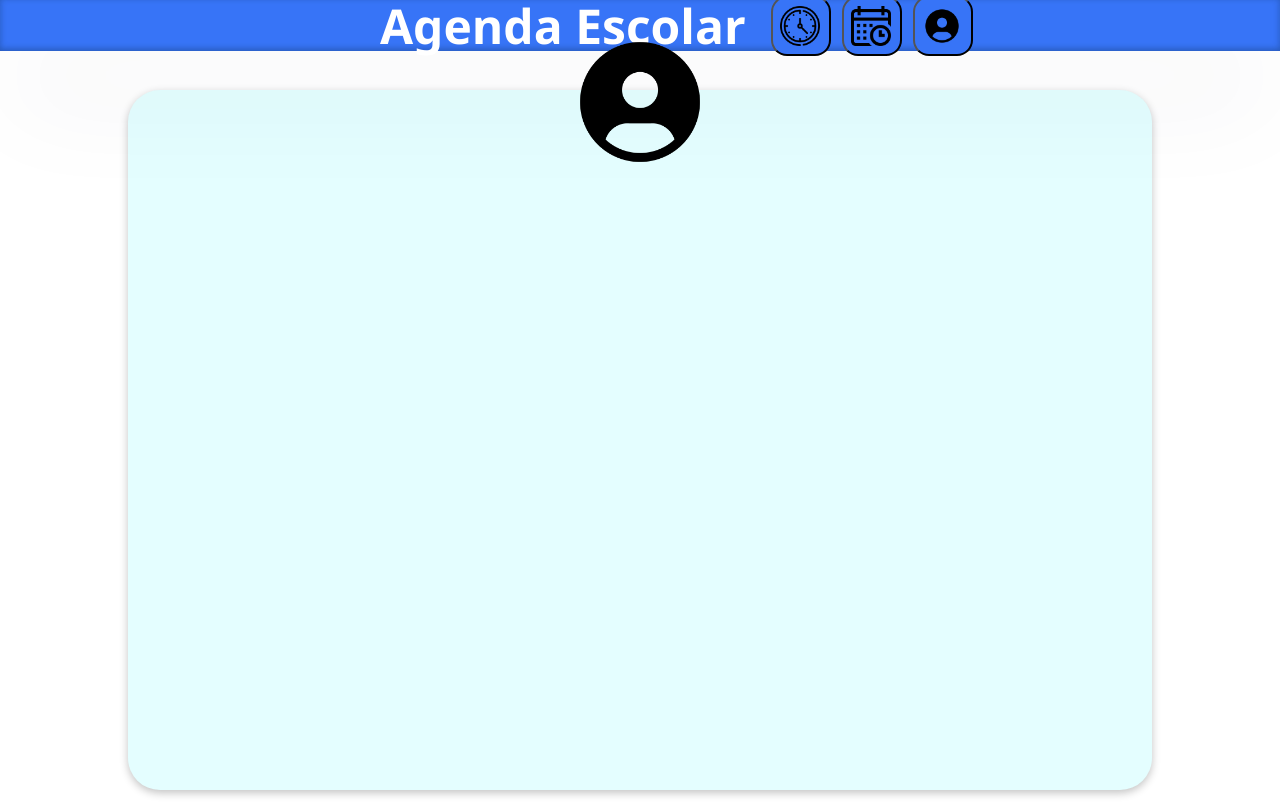
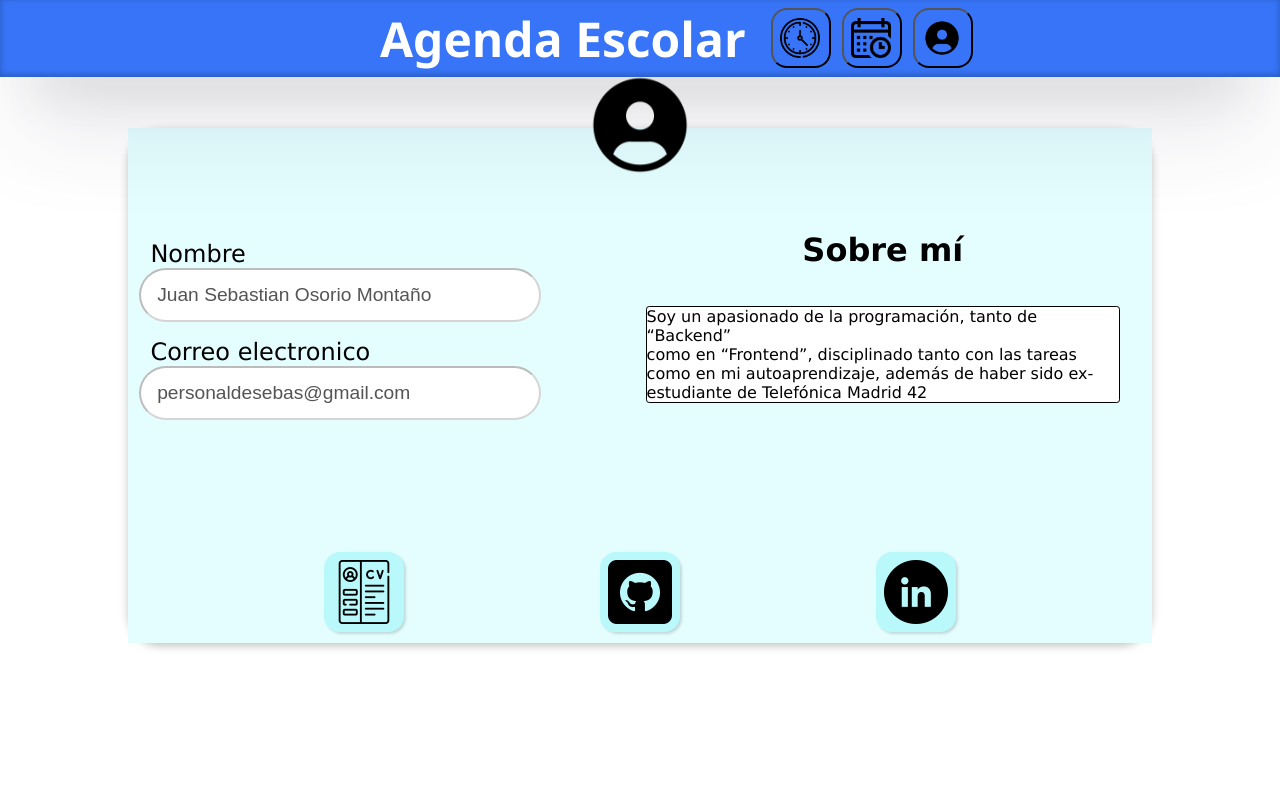
Before and after one commit to SebasTechMad/EjerciciosInterfacse, a plain HTML site: page agenda-escolar/formulario.html in a window 1280 px wide. Drawn offline with Linux system fonts and the light colour scheme.

Commit message:
subida definitiva

```diff
--- a/agenda-escolar/formulario.html
+++ b/agenda-escolar/formulario.html
@@ -11,26 +11,45 @@
             <div class="title">
                 <h2 class="title-text">Agenda Escolar</h2>
                 <div class="nav-buttons">
-                    <a id="btnHome" href="./index.html" class="button"><img src="./srcs/reloj-de-pared.png" alt="" class="img-button"></a>
-                    <a id="btnCalendario" href="https://www.iestetuan.es/varios/2024calendarioescolar.pdf" class="button" target="_blank"><img src="./srcs/calendario.png" alt="" class="img-button"></a>
-                    <a id="btnContacto" class="button"><img src="./srcs/mi-perfil.png" alt="" class="img-button"></a>
+                    <a id="btnHome" href="./index.html" class="button"><img src="./srcs/reloj-de-pared.png" alt="horario" class="img-button"></a>
+                    <a id="btnCalendario" href="https://www.iestetuan.es/varios/2024calendarioescolar.pdf" class="button" target="_blank"><img src="./srcs/calendario.png" alt="calendario" class="img-button"></a>
+                    <a id="btnContacto" class="button"><img src="./srcs/mi-perfil.png" alt="mi perfil" class="img-button"></a>
                 </div>
             </div>
 
         <div class="body-structure">
             <div class="body-margin"><br></div>
-            <div class="body-content" style="margin-top: 7%;">
-                 <div class="structure-profile">
-
+            <div class="body-content" style="margin-top: 10%;">
+                <div class="structure-profile">
                     <div class="profile">
                         <div class="profile-pic">
-                            <img src="./srcs/mi-perfil.png" alt="" class="profile-pic-img">
+                            <img src="./srcs/mi-perfil.png" alt="foto de perfil" class="profile-pic-img">
                         </div>
+
+                        <div class="description">
+                            <div class="form-name">
+                                <form action="">
+                                    <label for="" class="text-form">Nombre</label><br>
+                                    <input type="text" class="component-form" disabled="disabled" value="Juan Sebastian Osorio Montaño"><br>
+                                    <label for="" class="text-form">Correo electronico</label><br>
+                                    <input type="text" class="component-form" disabled="disabled" value="personaldesebas@gmail.com">
+                                </form>
+                            </div>
+
+                            <div class="description-sebas">
+                                <h1>Sobre mí</h1>
+                                <p class="form-text-description">Soy un apasionado de la programación, tanto de “Backend”<br>como en “Frontend”, disciplinado tanto con las tareas como en mi autoaprendizaje, además de haber sido ex-estudiante de Telefónica Madrid 42 </p>
+                            </div>
+                        </div>
+
+                        <div class="connection">
+                            <a id="btnPDF" href="./srcs/Sebastián Osorio (1).pdf" target="_blank" class="button-form"><img src="./srcs/cv.png" alt="mi curriculum vitae" class="img-button-form"></a>
+                            <a id="btnGithub" href="https://github.com/SebasTechMad" class="button-form" target="_blank"><img src="./srcs/github.png" alt="github" class="img-button-form"></a>
+                            <a id="btnLinkedln" target="_blank" href="https://www.linkedin.com/in/sebastián-osorio-518728266/" class="button-form"><img src="./srcs/linkedin.png" alt="linkedlin" class="img-button-form"></a>
+                        </div>
+
                     </div>
-
                  </div>
-
-
             </div>
             <div class="body-margin"></div>
         </div>
--- a/agenda-escolar/index.css
+++ b/agenda-escolar/index.css
@@ -33,6 +33,8 @@ a.button:hover{
     height: 4vw;
     /*background-color: #0089CD;*/
     background-color: #3774f7;
+    padding-top: 1%;
+    padding-bottom: 1%;
     color: white;
     font-size: 2em;
     display: flex;
@@ -259,27 +261,105 @@ td{
 
     display: flex;
     width: 100%;
+    height: fit-content;
     justify-content: center;
     align-items: center;
 }
 
 .profile{
     background-color: #E4FEFF;
-    width: 700px;
-    height: 700px;
+    width: fit-content;
+    height: fit-content;
 }
 
 .profile-pic{
     width: 100%;
-    height: 10%;
+    height: 1%;
     display: flex;
     justify-content: center;
     align-items: start;
 }
 
 .profile-pic-img{
-    width: 9rem;
-    height: 9rem;
+    width: 7rem;
+    height: 7rem;
     position: relative;
     bottom: 3.7rem;
 }
+
+.description{
+    display: flex;
+}
+
+.form-name{
+    width: 50%;
+    font-size: 1.5rem;
+    padding-left: 0.7rem;
+}
+
+.text-form{
+    padding-left: 0.7rem;
+}
+
+.description-sebas{
+    width: 50%;
+    padding-left: 2rem;
+    padding-right: 2rem;
+    display: flex;
+    justify-content: start;
+    align-items: center;
+    flex-direction: column;
+    position: relative;
+    bottom: 1.9rem;
+}
+
+.form-text-description{
+    background-color: white;
+    border-radius: 0.2rem;
+    text-align: left;
+    border: solid black 1px;
+}
+
+.component-form{
+    width:80%;
+    height: 3rem;
+    font-size: 1.2rem;
+    border-radius: 2rem;
+    margin-bottom: 1rem;
+    background-color: white;
+    padding-left: 1rem;
+}
+
+.connection{
+    display: flex;
+    justify-content: center;
+    align-items: center;
+    width: 100%;
+    height: fit-content;
+    justify-content: space-evenly;
+    padding-top: 10%;
+    padding-bottom: 1%;
+}
+
+a.button-form{
+    padding: 0.5rem;
+    box-shadow: rgba(0, 0, 0, 0.15) 1.95px 1.95px 2.6px;
+    border-radius: 1rem;
+    text-decoration: none;
+    display: flex;
+    justify-content: center;
+    align-items: center;
+    background-color: #b9f9fb;
+    transition-property: background-color;
+    transition-duration: 0.2s;
+    transition-timing-function: linear;
+}
+
+a.button-form:hover{
+    background-color: white;
+}
+
+.img-button-form{
+    width: 4rem;
+    height: 4rem;
+}
```
Also changed, not shown: agenda-escolar/index.html (+9 -48 lines), agenda-escolar/srcs/cv.png (added), agenda-escolar/srcs/github.png (added), agenda-escolar/srcs/linkedin.png (added), 1 other file.
